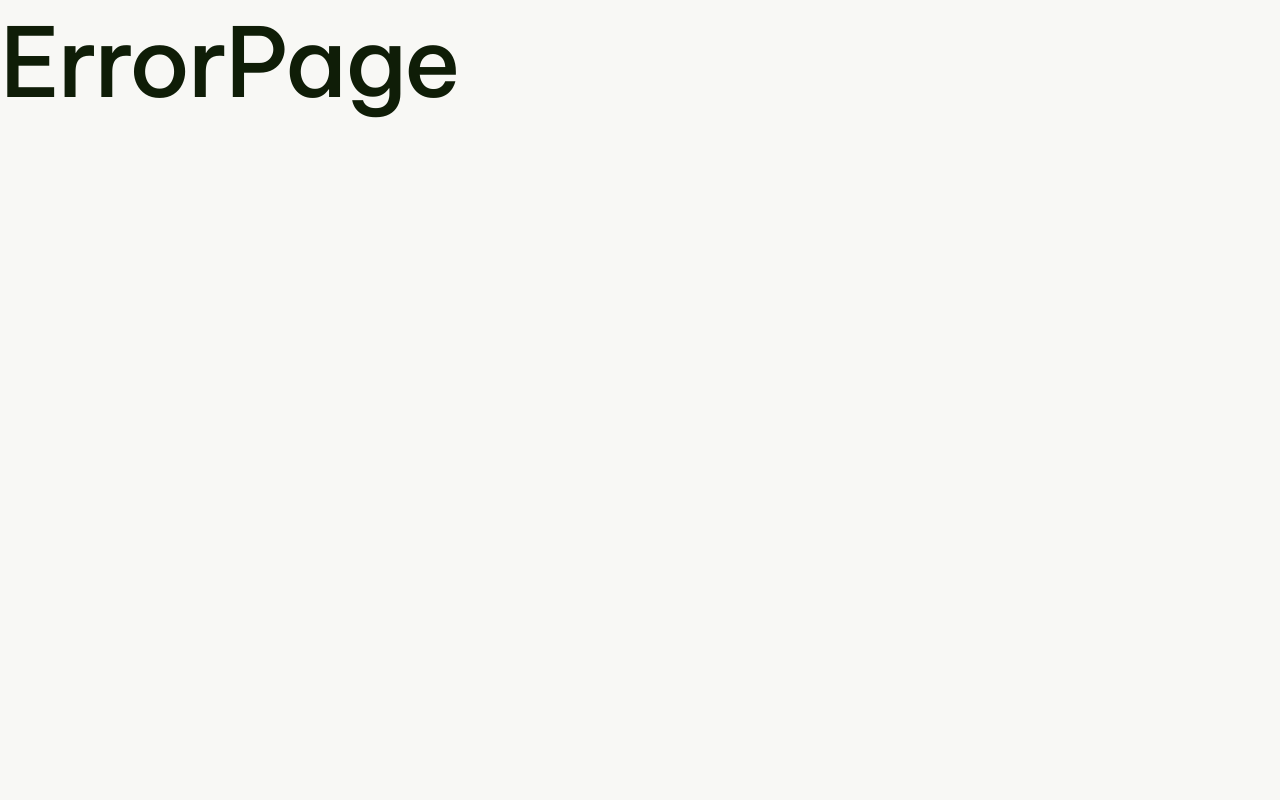
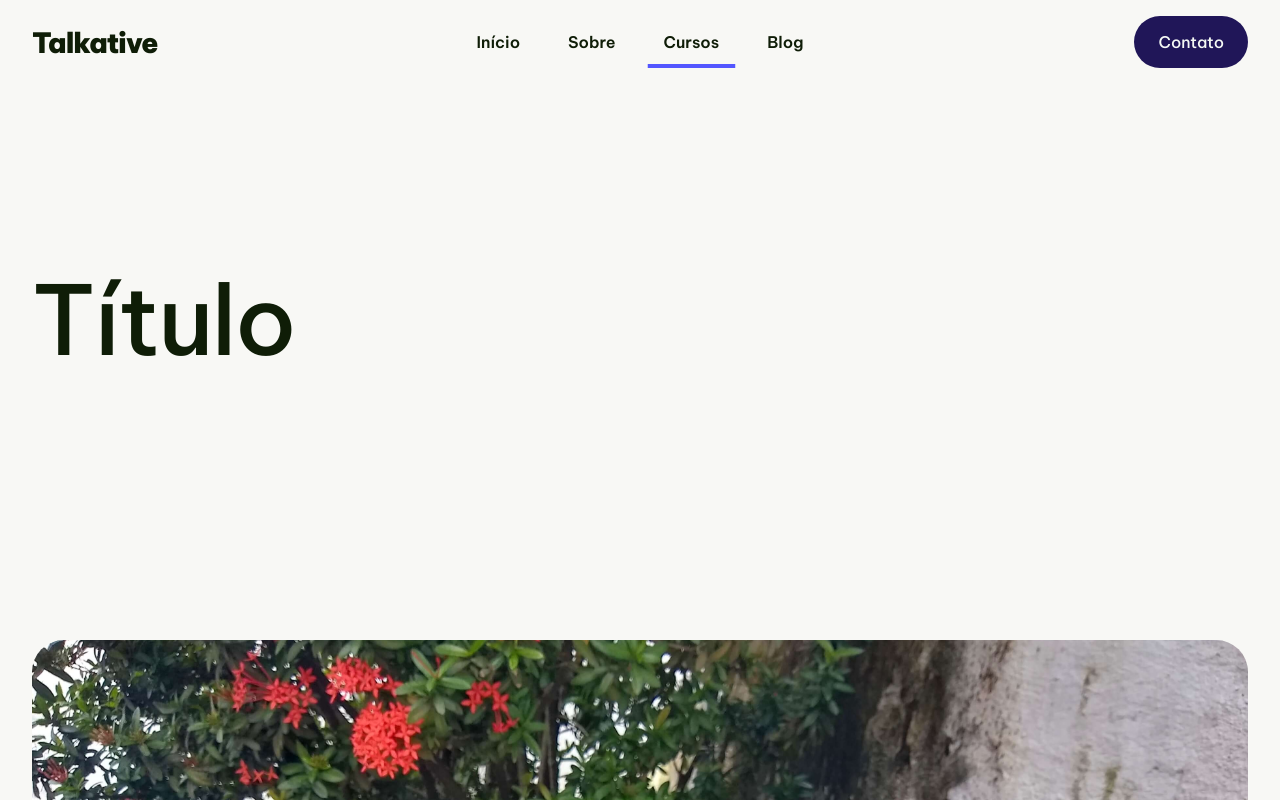
Before and after one commit to SnayderRodrigues/react-study, a React (Vite) app: page /courses in a window 1280 px wide. Before the commit this address had no page. Shown: the top 800 px of the page. Built offline with nearby package versions, Linux system fonts and the light colour scheme.

Commit message:
refactor: remove expertise page and create new path to courses page

```diff
--- a/src/components/Header.jsx
+++ b/src/components/Header.jsx
@@ -27,8 +27,8 @@ const Header = () => {
   const isWorkPage = () => {
     return location.pathname === "/blog";
   };
-  const isExpertisePage = () => {
-    return location.pathname === "/expertise";
+  const isCoursesPage = () => {
+    return location.pathname === "/courses";
   };
   const isContactPage = () => {
     return location.pathname === "/contact";
@@ -72,9 +72,9 @@ const Header = () => {
             </li>
             <li className="header__navbar-li">
               <Link
-                to="/expertise"
+                to="/courses"
                 className={`${
-                  isExpertisePage() ? "active-page" : ""
+                  isCoursesPage() ? "active-page" : ""
                 } header__navbar-link`}
                 onClick={(e) => {
                   window.scrollTo(0, 0);
--- a/src/main.jsx
+++ b/src/main.jsx
@@ -7,7 +7,7 @@ import { createBrowserRouter, RouterProvider } from "react-router-dom";
 import HomePage from "./pages/home/HomePage.jsx";
 import AboutPage from "./pages/about/AboutPage.jsx";
 import BlogPage from "./pages/blog/BlogPage.jsx";
-import ExpertisePage from "./pages/expertise/ExpertisePage.jsx";
+import CoursesPage from "./pages/courses/CoursesPage.jsx";
 import ContactPage from "./pages/contact/ContactPage.jsx";
 import ErrorPage from "./pages/error/ErrorPage.jsx";
 
@@ -26,8 +26,8 @@ const router = createBrowserRouter([
         element: <AboutPage />,
       },
       {
-        path: "expertise",
-        element: <ExpertisePage />,
+        path: "courses",
+        element: <CoursesPage />,
       },
       {
         path: "blog",
--- a/src/pages/expertise/ExpertisePage.jsx
+++ b/src/pages/courses/CoursesPage.jsx
@@ -3,7 +3,7 @@ import ExpertisePageHero from "./ExpertisePageHero";
 import ExpertisePageContent from "./ExpertisePageContent";
 import ExpertisePageCourses from "./ExpertisePageCourses";
 
-const ExpertisePage = () => {
+const CoursesPage = () => {
   return (
     <main id="expertisepage">
       <ExpertisePageHero />
@@ -13,4 +13,4 @@ const ExpertisePage = () => {
   );
 };
 
-export default ExpertisePage;
+export default CoursesPage;
--- a/src/pages/home/Expertise.jsx
+++ b/src/pages/home/Expertise.jsx
@@ -76,8 +76,8 @@ const Expertise = () => {
               TOEFL, IELTS, entre outros.
             </p>
           </div>
-          <Link to="expertise" className="button link">
-            Mais sobre os cursos
+          <Link to="about" className="button link">
+            Mais informações
             <IoMdArrowForward />
           </Link>
         </div>
```
Also changed, not shown: src/pages/courses/ExpertisePageContent.jsx (renamed from src/pages/expertise/ExpertisePageContent.jsx), src/pages/courses/ExpertisePageCourses.jsx (renamed from src/pages/expertise/ExpertisePageCourses.jsx), src/pages/courses/ExpertisePageHero.jsx (renamed from src/pages/expertise/ExpertisePageHero.jsx).
